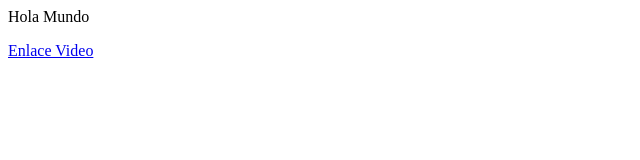
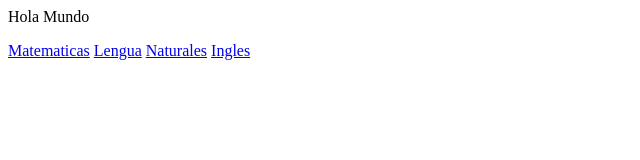
Before and after one commit to talaveron/prueba, a plain HTML site: page index.html in a window 1280 px wide. Shown: the whole page, without its empty margins (0-640 px from the left). Drawn offline with Linux system fonts and the light colour scheme.

Commit message:
Modificado index para etiquetas de videos

```diff
--- a/index.html
+++ b/index.html
@@ -4,6 +4,9 @@
 </HEAD>
 <BODY>
 <P>Hola Mundo</P>
-<a href="video.mp4">Enlace Video</a>
+<a href="Matematicas.mp4">Matematicas</a>
+<a href="Lengua.mp4">Lengua</a>
+<a href="Naturales.mp4">Naturales</a>
+<a href="Ingles.mp4">Ingles</a>
 </BODY>
 </HTML>
```
